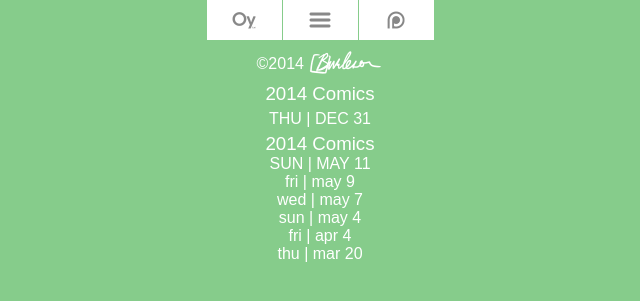
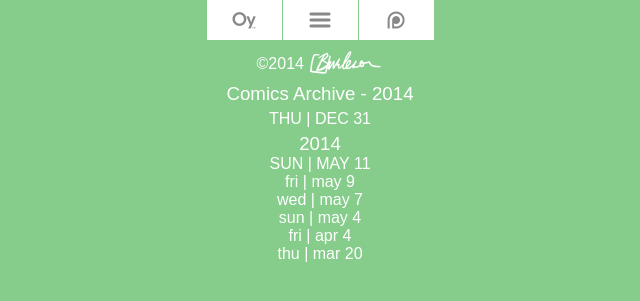
Before and after one commit to oycomics/oycomics.github.io, a Jekyll site: the page built from archive/index.html, in a window 1280 px wide. Shown: the top 301 px of the page, without its empty margins (320-960 px from the left). Built offline with Jekyll 4.4.1, drawn with Linux system fonts in a browser that asks for light colours; Markdown is read by kramdown in place of the engine named in the settings.

Commit message:
Update index.html

```diff
--- a/archive/index.html
+++ b/archive/index.html
@@ -3,7 +3,7 @@ layout: archive
 title: Archive
 ---
 <div class="archive">
-<h3>{{ site.time | date: "%Y" }} Comics</h3>
+<h3>Comics Archive - {{ site.time | date: "%Y" }}</h3>
   {%for post in site.posts %}
     {% unless post.next %}
       <ul class="posts_list">
@@ -12,7 +12,7 @@ title: Archive
       {% capture nyear %}{{ post.next.date | date: '%Y' }}{% endcapture %}
       {% if year != nyear %}
         </ul>
-        <h3>{{ post.date | date: '%Y' }} Comics</h3>
+        <h3>{{ post.date | date: '%Y' }}</h3>
         <ul class="past">
       {% endif %}
     {% endunless %}
```
